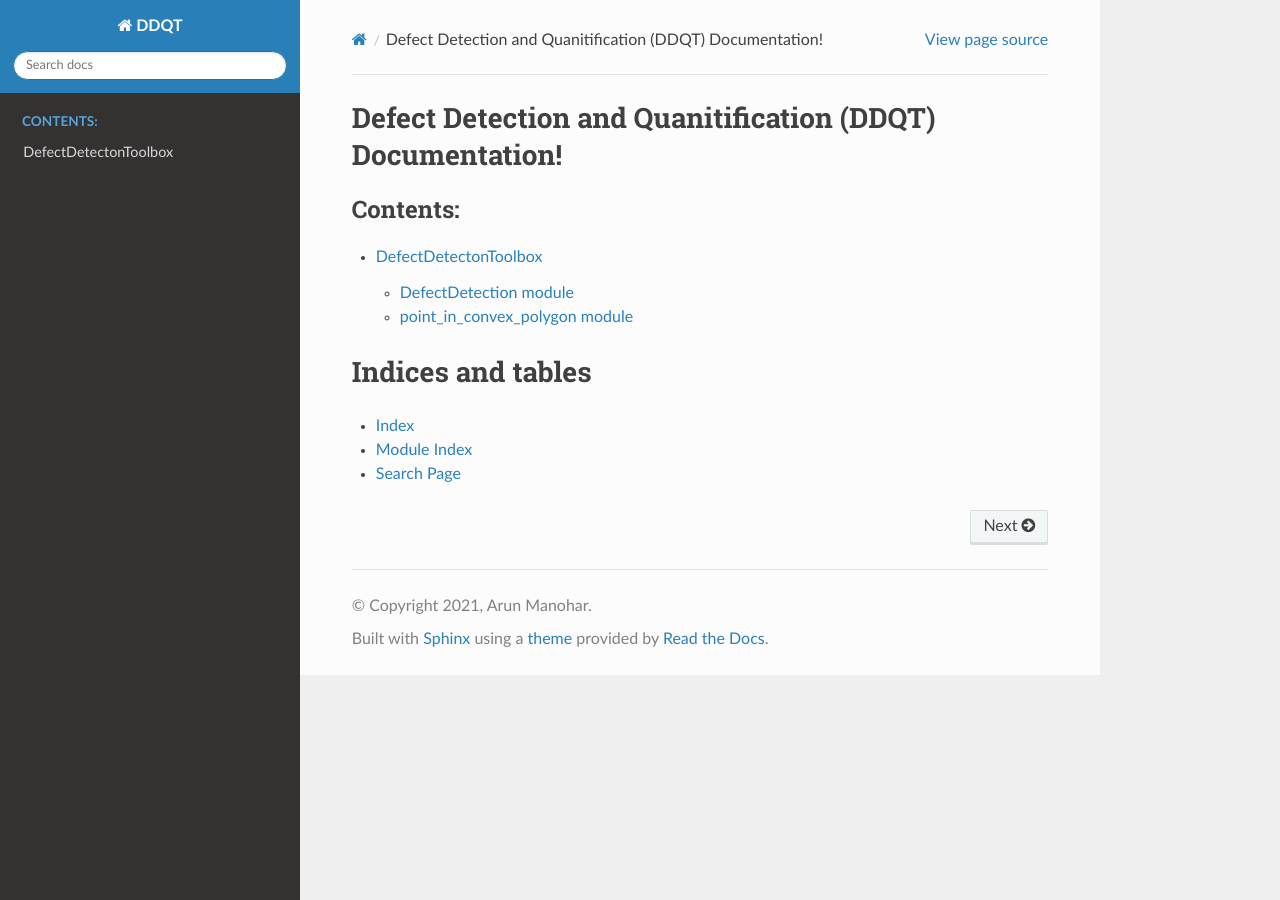
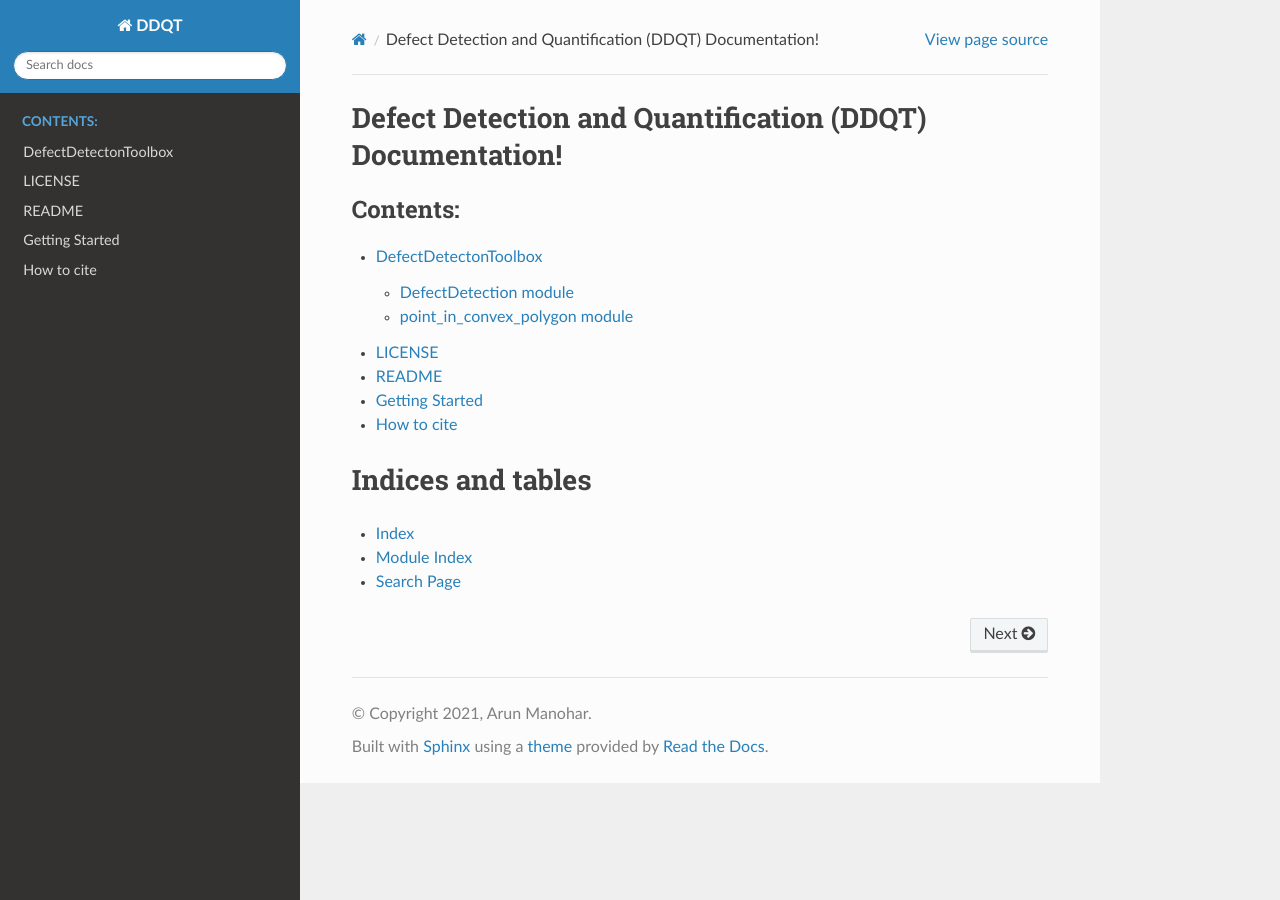
Before and after one commit to arunmano121/DDQT, a Sphinx documentation site: the page built from docs/index.rst, in a window 1280 px wide. Built offline with Sphinx 7.4.7 and the Read the Docs theme 2.0.0, drawn with Linux system fonts in a browser that asks for light colours.

Commit message:
added more documentation

```diff
--- /dev/null
+++ b/docs/getting_started.rst
@@ -0,0 +1,2 @@
+Getting Started
+===============
--- a/docs/index.rst
+++ b/docs/index.rst
@@ -1,4 +1,4 @@
-Defect Detection and Quanitification (DDQT) Documentation!
+Defect Detection and Quantification (DDQT) Documentation!
 ==========================================================
 
 .. toctree::
@@ -6,6 +6,10 @@
    :caption: Contents:
 
    modules
+   license
+   readme
+   getting_started
+   citation
 
 Indices and tables
 ==================
--- /dev/null
+++ b/docs/requirements.txt
@@ -0,0 +1,5 @@
+scipy
+matplotlib
+numpy
+pywt
+sklearn
```
Also changed, not shown: DefectDetection.py (+3 -4 lines), docs/citation.rst (added, +16 -0 lines), docs/license.rst (added, +32 -0 lines), docs/readme.rst (added, +27 -0 lines), point_in_convex_polygon.py (+3 -7 lines).
